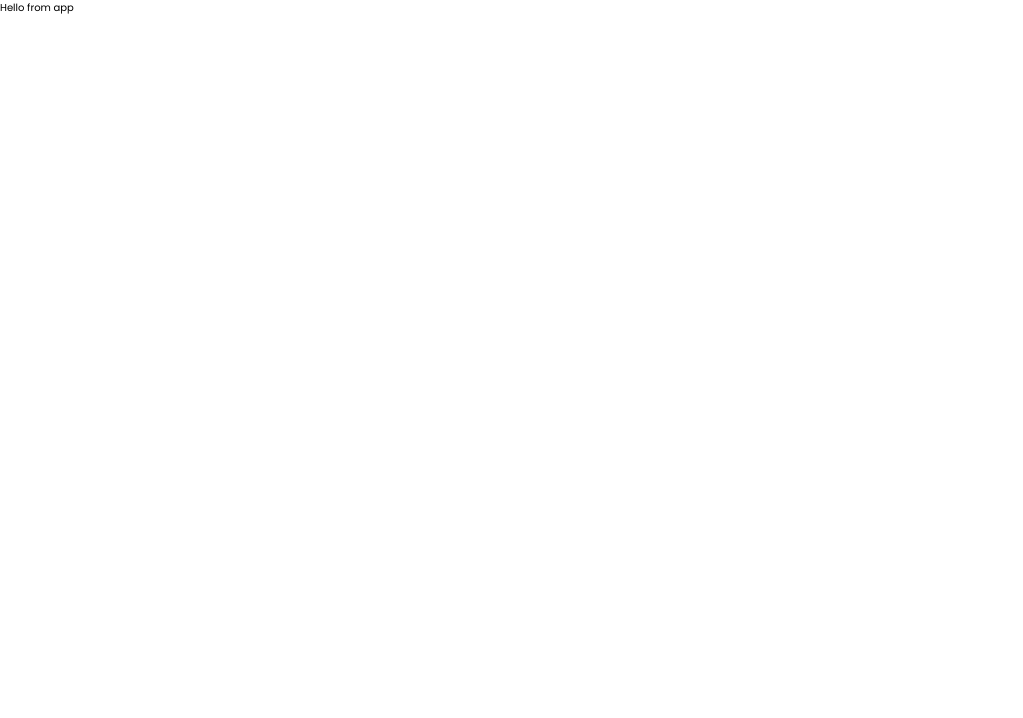
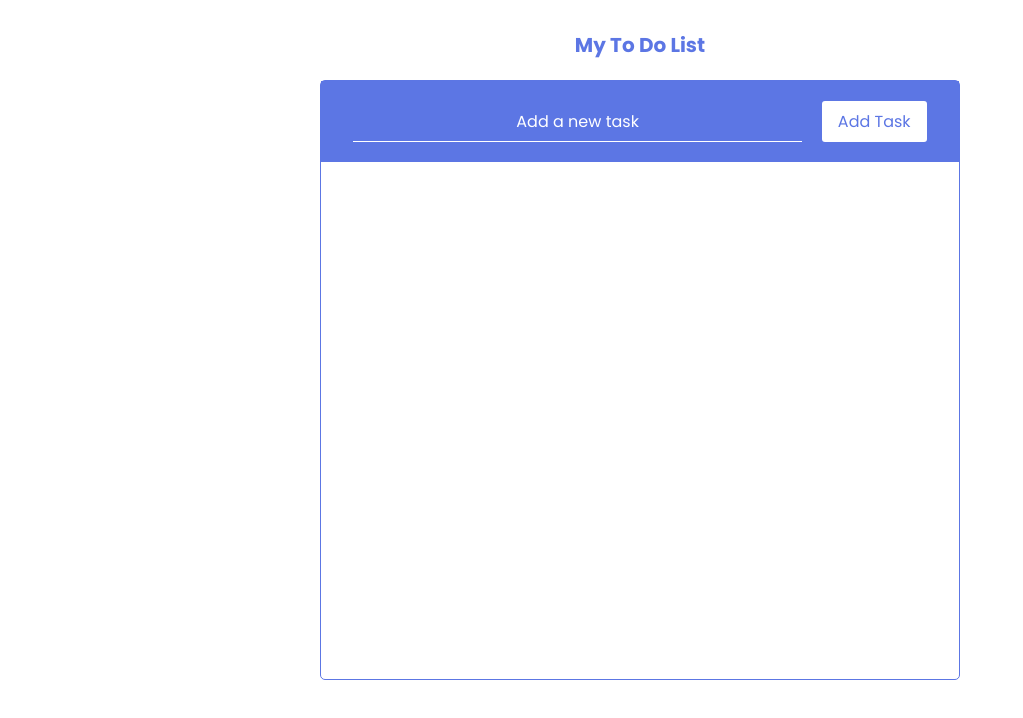
Before and after one commit to Abisola-Morohunfolu/react-to-do-training-app, a React (Create React App) app: page / in a window 1280 px wide. Shown: the top 718 px of the page, without its empty margins (0-1023 px from the left). Built offline with nearby package versions, Linux system fonts and the light colour scheme.

Commit message:
additional-starter-setup

```diff
--- /dev/null
+++ b/src/App.css
@@ -0,0 +1,20 @@
+.App {
+	display: flex;
+	width: 100%;
+	justify-content: center;
+	align-items: center;
+	flex-direction: column;
+}
+
+.App h1 {
+	margin-top: 3rem;
+	color: #5c76e4;
+}
+
+.ToDoContainer {
+	border: 1px solid #5c76e4;
+	min-width: 50%;
+	min-height: 75vh;
+	border-radius: 5px;
+	margin-top: 2rem;
+}
--- a/src/App.js
+++ b/src/App.js
@@ -1,5 +1,15 @@
+import './App.css';
+import CustomInput from './components/CustomInput/CustomInput';
+
 function App() {
-	return <div className="App">Hello from app</div>;
+	return (
+		<main className="App">
+			<h1>My To Do List</h1>
+			<div className="ToDoContainer">
+				<CustomInput />
+			</div>
+		</main>
+	);
 }
 
 export default App;
--- /dev/null
+++ b/src/components/CustomInput/CustomInput.js
@@ -0,0 +1,12 @@
+import classes from './CustomInput.module.css';
+
+const CustomInput = (props) => {
+	return (
+		<form className={classes.Form}>
+			<input type="text" placeholder="Add a new task" />
+			<button type="submit">Add Task</button>
+		</form>
+	);
+};
+
+export default CustomInput;
--- /dev/null
+++ b/src/components/CustomInput/CustomInput.module.css
@@ -0,0 +1,35 @@
+.Form {
+	display: flex;
+	justify-content: center;
+	background-color: #5c76e4;
+	padding: 2rem;
+}
+
+.Form input {
+	border: none;
+	outline: none;
+	border-bottom: 1px solid #fff;
+	background: transparent;
+	color: #fff;
+	font-family: inherit;
+	width: 75%;
+	font-size: 1.6rem;
+	text-align: center;
+}
+
+.Form input::placeholder {
+	color: #fff;
+}
+
+.Form button {
+	border: none;
+	outline: none;
+	font-family: inherit;
+	font-size: 1.6rem;
+	background-color: #fff;
+	color: #5c76e4;
+	padding: 8px 1.6rem;
+	border-radius: 3px;
+	margin-left: 2rem;
+	cursor: pointer;
+}
```
